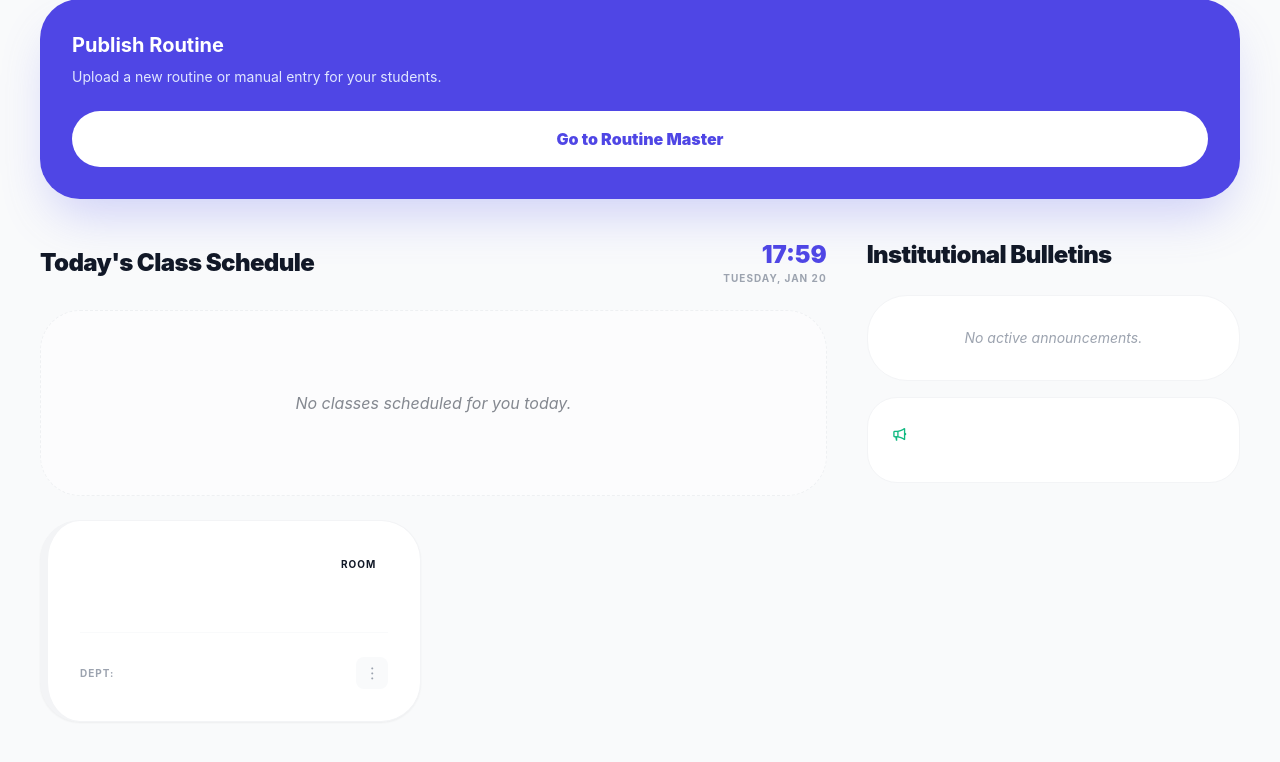
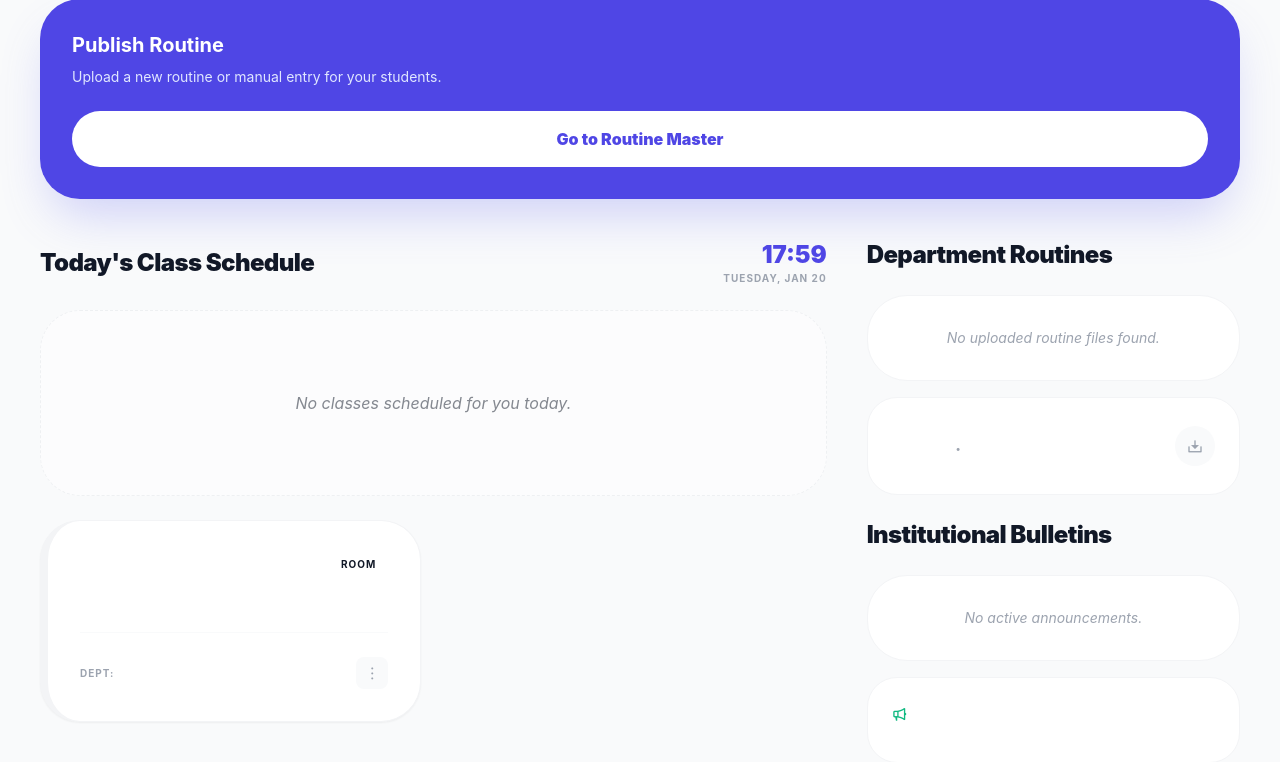
Before and after one commit to Ti838/Routine-Flow, a PHP site: page /teacher/dashboard.html in a window 1280 px wide. Shown: the part 391-1153 px from the top of the page. Before the commit the page ends 1071 px from the top, so only its background shows below. Run offline with PHP 8.4, Linux system fonts and the light colour scheme; some libraries are stand-ins or nearby versions.

Commit message:
Fix routine visibility for Teacher and Student dashboards

```diff
--- a/student/dashboard.php
+++ b/student/dashboard.php
@@ -70,7 +70,7 @@ try {
     $notices = $stmt->fetchAll(PDO::FETCH_ASSOC);
 
     // Fetch uploaded routine files for this department and semester
-    $stmt = $conn->prepare("SELECT * FROM routine_files WHERE (department = ? OR department IS NULL) AND (semester = ? OR semester IS NULL OR semester = 'Any') ORDER BY created_at DESC LIMIT 5");
+    $stmt = $conn->prepare("SELECT * FROM routine_files WHERE (department = ? OR department = 'Central' OR department = 'central' OR department IS NULL) AND (semester = ? OR semester IS NULL OR semester = 'Any' OR semester = 'All Semesters' OR semester = 'all') ORDER BY created_at DESC LIMIT 5");
     $stmt->execute([$dept_name, $semester]);
     $routine_files = $stmt->fetchAll(PDO::FETCH_ASSOC);
 
--- a/teacher/dashboard.html
+++ b/teacher/dashboard.html
@@ -186,8 +186,52 @@
                     </div>
                 </section>
 
-                <!-- Notices -->
+                <!-- Routine Files & Notices -->
                 <section class="space-y-6">
+                    <!-- Uploaded Routines (PDF/Images) -->
+                    <div class="flex items-center justify-between mb-4">
+                        <h2 class="text-2xl font-black tracking-tight">Department Routines</h2>
+                    </div>
+
+                    <div class="space-y-4 mb-10">
+                        <?php if (empty($routine_files)): ?>
+                        <div
+                            class="p-8 rounded-[40px] bg-white dark:bg-white/5 border border-gray-100 dark:border-white/5 text-center text-gray-400 italic text-sm">
+                            No uploaded routine files found.
+                        </div>
+                        <?php else: ?>
+                        <?php foreach ($routine_files as $file):
+                            $is_pdf = $file['file_type'] === 'pdf';
+                            $icon = $is_pdf ? 'ri-file-pdf-line' : 'ri-image-line';
+                            $color = $is_pdf ? 'text-red-500 bg-red-500/10' : 'text-blue-500 bg-blue-500/10';
+                        ?>
+                        <div
+                            class="flex items-center justify-between p-6 rounded-[30px] bg-white dark:bg-white/5 border border-gray-100 dark:border-white/5 hover:border-indigo-500/50 transition-all group">
+                            <div class="flex items-center gap-4">
+                                <div
+                                    class="w-12 h-12 rounded-xl <?php echo $color; ?> flex items-center justify-center text-2xl">
+                                    <i class="<?php echo $icon; ?>"></i>
+                                </div>
+                                <div>
+                                    <h4
+                                        class="font-bold text-gray-900 dark:text-white group-hover:text-indigo-500 transition-colors">
+                                        <?php echo $is_pdf ? 'PDF Routine' : 'Image Routine'; ?>
+                                    </h4>
+                                    <p class="text-[10px] font-bold text-gray-400 uppercase tracking-widest mt-1">
+                                        <?php echo date('M d, Y', strtotime($file['created_at'])); ?> •
+                                        <?php echo htmlspecialchars($file['semester']); ?>
+                                    </p>
+                                </div>
+                            </div>
+                            <a href="../<?php echo $file['file_path']; ?>" download target="_blank"
+                                class="w-10 h-10 rounded-full bg-gray-50 dark:bg-white/10 flex items-center justify-center text-gray-400 group-hover:text-indigo-500 group-hover:scale-110 transition-all">
+                                <i class="ri-download-2-line"></i>
+                            </a>
+                        </div>
+                        <?php endforeach; ?>
+                        <?php endif; ?>
+                    </div>
+
                     <h2 class="text-2xl font-black tracking-tight">Institutional Bulletins</h2>
                     <div class="space-y-4">
                         <?php if (empty($notices)): ?>
--- a/teacher/dashboard.php
+++ b/teacher/dashboard.php
@@ -34,6 +34,11 @@ try {
     $stmt->execute();
     $notices = $stmt->fetchAll(PDO::FETCH_ASSOC);
 
+    // Fetch uploaded routine files for this department or Central
+    $stmt = $conn->prepare("SELECT * FROM routine_files WHERE (department = ? OR department = 'Central' OR department = 'central' OR department IS NULL) ORDER BY created_at DESC LIMIT 5");
+    $stmt->execute([$dept_name]);
+    $routine_files = $stmt->fetchAll(PDO::FETCH_ASSOC);
+
     // Calculate next session for teacher
     $next_session_time = "Done Today";
     $next_session_subject = "No more classes";
```
